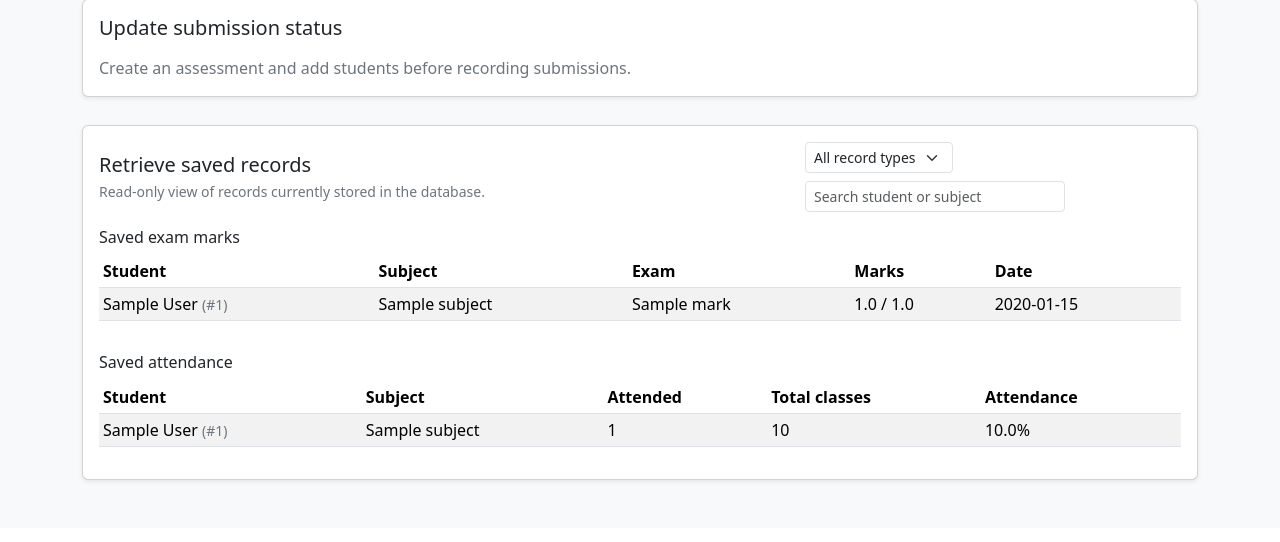
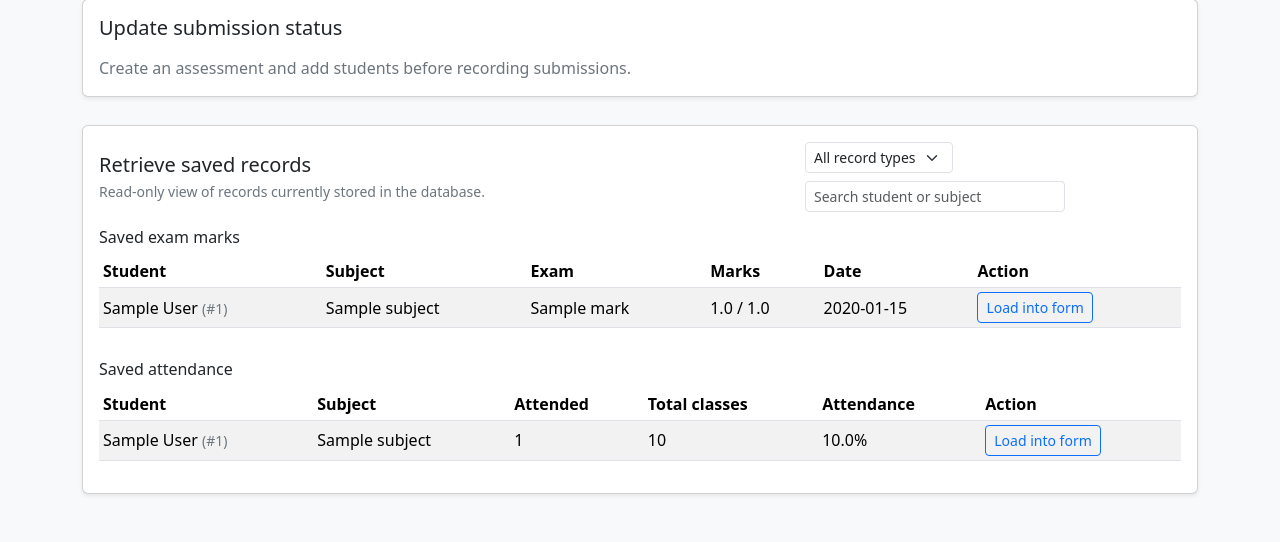
Before and after one commit to pharswanmohit07-cell/smart-academic-companion, a Flask app: page /faculty/manage in a window 1280 px wide. Shown: the part 1546-2088 px from the top of the page. Before the commit the page ends 2029 px from the top, so only its background shows below. Run offline with Flask 3, Linux system fonts and the light colour scheme; tables that the repository leaves empty hold one stand-in row (values such as "Sample post"); data that the repository does not hold is empty; parts of the project's set-up code (start-up, migrations or seed data) failed here and were passed over.

Commit message:
Allow loading saved marks and attendance into edit forms

```diff
--- a/templates/faculty_manage.html
+++ b/templates/faculty_manage.html
@@ -143,30 +143,32 @@
       <div class="table-responsive" id="saved-marks-wrap">
         <h3 class="h6">Saved exam marks</h3>
         <table class="table table-sm table-striped align-middle">
-          <thead><tr><th>Student</th><th>Subject</th><th>Exam</th><th>Marks</th><th>Date</th></tr></thead>
+          <thead><tr><th>Student</th><th>Subject</th><th>Exam</th><th>Marks</th><th>Date</th><th>Action</th></tr></thead>
           <tbody id="saved-marks-body">
           {% for record in saved_marks %}
             <tr class="saved-record-row" data-type="marks" data-search="{{ (record.student_name ~ ' ' ~ record.subject_name ~ ' ' ~ record.exam_name)|lower }}">
               <td>{{ record.student_name }} <span class="text-secondary small">(#{{ record.student_id }})</span></td>
               <td>{{ record.subject_name }}</td><td>{{ record.exam_name }}</td>
               <td>{{ "%.1f"|format(record.marks_obtained) }} / {{ "%.1f"|format(record.max_marks) }}</td><td>{{ record.exam_date or "—" }}</td>
+              <td><button type="button" class="btn btn-sm btn-outline-primary load-saved-marks" data-student-id="{{ record.student_id }}" data-student-name="{{ record.student_name }}" data-subject-id="{{ record.subject_id }}" data-subject-name="{{ record.subject_name }}" data-exam="{{ record.exam_name }}" data-obtained="{{ record.marks_obtained }}" data-maximum="{{ record.max_marks }}">Load into form</button></td>
             </tr>
-          {% else %}<tr><td colspan="5" class="text-secondary text-center">No exam marks have been saved yet.</td></tr>{% endfor %}
+          {% else %}<tr><td colspan="6" class="text-secondary text-center">No exam marks have been saved yet.</td></tr>{% endfor %}
           </tbody>
         </table>
       </div>
       <div class="table-responsive mt-3" id="saved-attendance-wrap">
         <h3 class="h6">Saved attendance</h3>
         <table class="table table-sm table-striped align-middle">
-          <thead><tr><th>Student</th><th>Subject</th><th>Attended</th><th>Total classes</th><th>Attendance</th></tr></thead>
+          <thead><tr><th>Student</th><th>Subject</th><th>Attended</th><th>Total classes</th><th>Attendance</th><th>Action</th></tr></thead>
           <tbody id="saved-attendance-body">
           {% for record in saved_attendance %}
             <tr class="saved-record-row" data-type="attendance" data-search="{{ (record.student_name ~ ' ' ~ record.subject_name)|lower }}">
               <td>{{ record.student_name }} <span class="text-secondary small">(#{{ record.student_id }})</span></td>
               <td>{{ record.subject_name }}</td><td>{{ record.attended_classes }}</td><td>{{ record.total_classes }}</td>
               <td>{{ "%.1f"|format(100 * record.attended_classes / record.total_classes) }}%</td>
+              <td><button type="button" class="btn btn-sm btn-outline-primary load-saved-attendance" data-student-id="{{ record.student_id }}" data-student-name="{{ record.student_name }}" data-subject-id="{{ record.subject_id }}" data-subject-name="{{ record.subject_name }}" data-attended="{{ record.attended_classes }}" data-total="{{ record.total_classes }}">Load into form</button></td>
             </tr>
-          {% else %}<tr><td colspan="5" class="text-secondary text-center">No attendance records have been saved yet.</td></tr>{% endfor %}
+          {% else %}<tr><td colspan="6" class="text-secondary text-center">No attendance records have been saved yet.</td></tr>{% endfor %}
           </tbody>
         </table>
       </div>
@@ -199,6 +201,33 @@
   typeFilter.addEventListener("change", filterSavedRecords);
   search.addEventListener("input", filterSavedRecords);
   filterSavedRecords();
+
+  function chooseStudent(searchId, hiddenId, studentId, studentName) {
+    const searchInput = document.getElementById(searchId);
+    const hiddenInput = document.getElementById(hiddenId);
+    searchInput.value = `${studentName} (ID ${studentId})`;
+    hiddenInput.value = studentId;
+    searchInput.setCustomValidity("");
+  }
+  document.querySelectorAll(".load-saved-marks").forEach((button) => {
+    button.addEventListener("click", () => {
+      chooseStudent("marks-student-search", "marks-student", button.dataset.studentId, button.dataset.studentName);
+      document.getElementById("marks-subject").value = button.dataset.subjectId;
+      document.getElementById("exam-name").value = button.dataset.exam;
+      document.getElementById("marks-obtained").value = button.dataset.obtained;
+      document.getElementById("max-marks").value = button.dataset.maximum;
+      document.getElementById("marks-student-search").scrollIntoView({ behavior: "smooth", block: "center" });
+    });
+  });
+  document.querySelectorAll(".load-saved-attendance").forEach((button) => {
+    button.addEventListener("click", () => {
+      chooseStudent("attendance-student-search", "attendance-student", button.dataset.studentId, button.dataset.studentName);
+      document.getElementById("attendance-subject").value = button.dataset.subjectId;
+      document.getElementById("attended-classes").value = button.dataset.attended;
+      document.getElementById("total-classes").value = button.dataset.total;
+      document.getElementById("attendance-student-search").scrollIntoView({ behavior: "smooth", block: "center" });
+    });
+  });
 })();
 </script>
 
```
